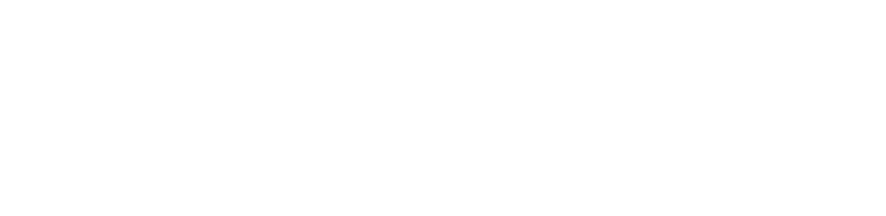
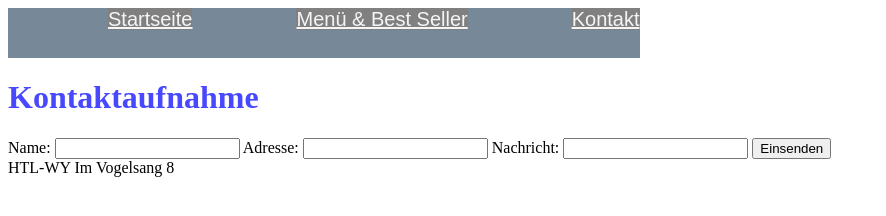
Before and after one commit to TobiasPaumann/git-html-exaple, a plain HTML site: page contact.html in a window 1280 px wide. Shown: the whole page, without its empty margins (0-886 px from the left). Drawn offline with Linux system fonts and the light colour scheme.

Commit message:
added a way to contact, and style

```diff
--- a/contact.html
+++ b/contact.html
@@ -0,0 +1,30 @@
+<!DOCTYPE html>
+<html lang="en">
+<head>
+    <link rel="stylesheet" href="style.css">
+</head>
+<body>
+    <nav>
+        <a href="index.html">Startseite</a>
+        <a href="meals.html">Menü & Best Seller</a>
+        <a href="contact.html">Kontakt</a>
+    </nav>
+
+    <h1>Kontaktaufnahme</h1>
+    <label for="Name">Name: </label>
+    <input type="text" name="" id="Name">
+    <label for="Address">Adresse: </label>
+    <input type="text" name="" id="Address">
+    <label for="Message">Nachricht: </label>
+    <input type="text" id="Message">
+    <button id="Button" onclick="CheckMail(document.getElementById('Address').value)">Einsenden</button>
+    <div id="ContactMessage"></div>
+
+    <script src="script.js"></script>
+
+    <footer>
+        HTL-WY
+        Im Vogelsang 8
+    </footer>
+</body>
+</html>
--- a/script.js
+++ b/script.js
@@ -0,0 +1,8 @@
+function CheckMail(){
+    if(document.getElementById('Address').value.includes("@")){
+        document.getElementById('ContactMessage').innerHTML = "Mail erfolgreich gesendet"
+    }
+    else{
+        document.getElementById('ContactMessage').innerHTML = "ungültige E-Mail Adresse"
+    }
+}
--- a/style.css
+++ b/style.css
@@ -0,0 +1,20 @@
+main{
+    background-color: rgb(23, 23, 185);
+}
+h1{
+    color: rgb(72, 72, 255);
+}
+nav{
+    width: 50%;
+    height: 50px;
+    background-color: lightslategray;
+}
+a{
+    color: whitesmoke;
+    background-color: grey;
+    font-size: 20px;
+    font-family: Arial, Helvetica, sans-serif;
+    margin-top: 10px;
+    margin-bottom: 10px;
+    margin-left: 100px;
+}
```
Also changed, not shown: index.html (+3 -5 lines), meals.html (+1 -3 lines).
